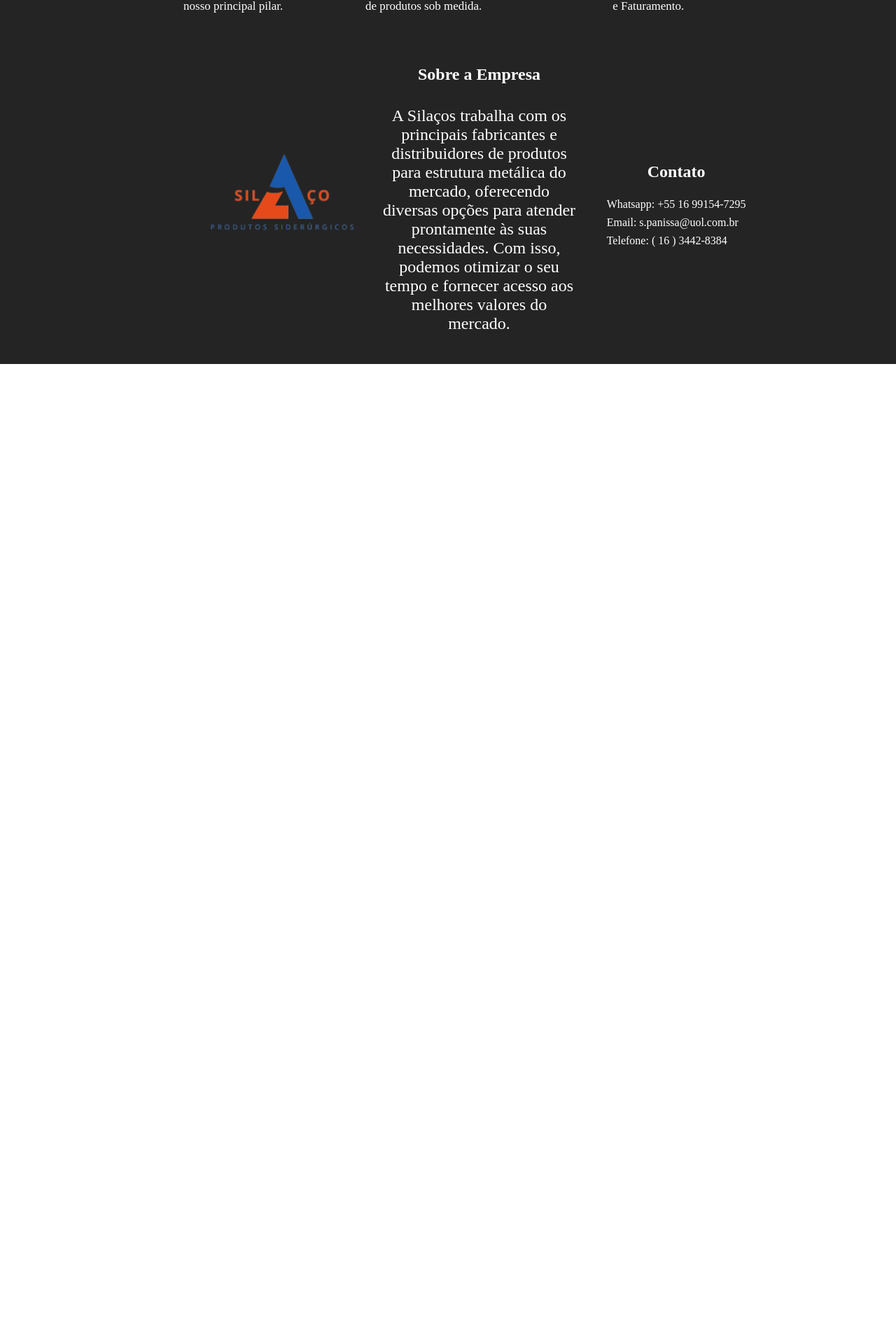
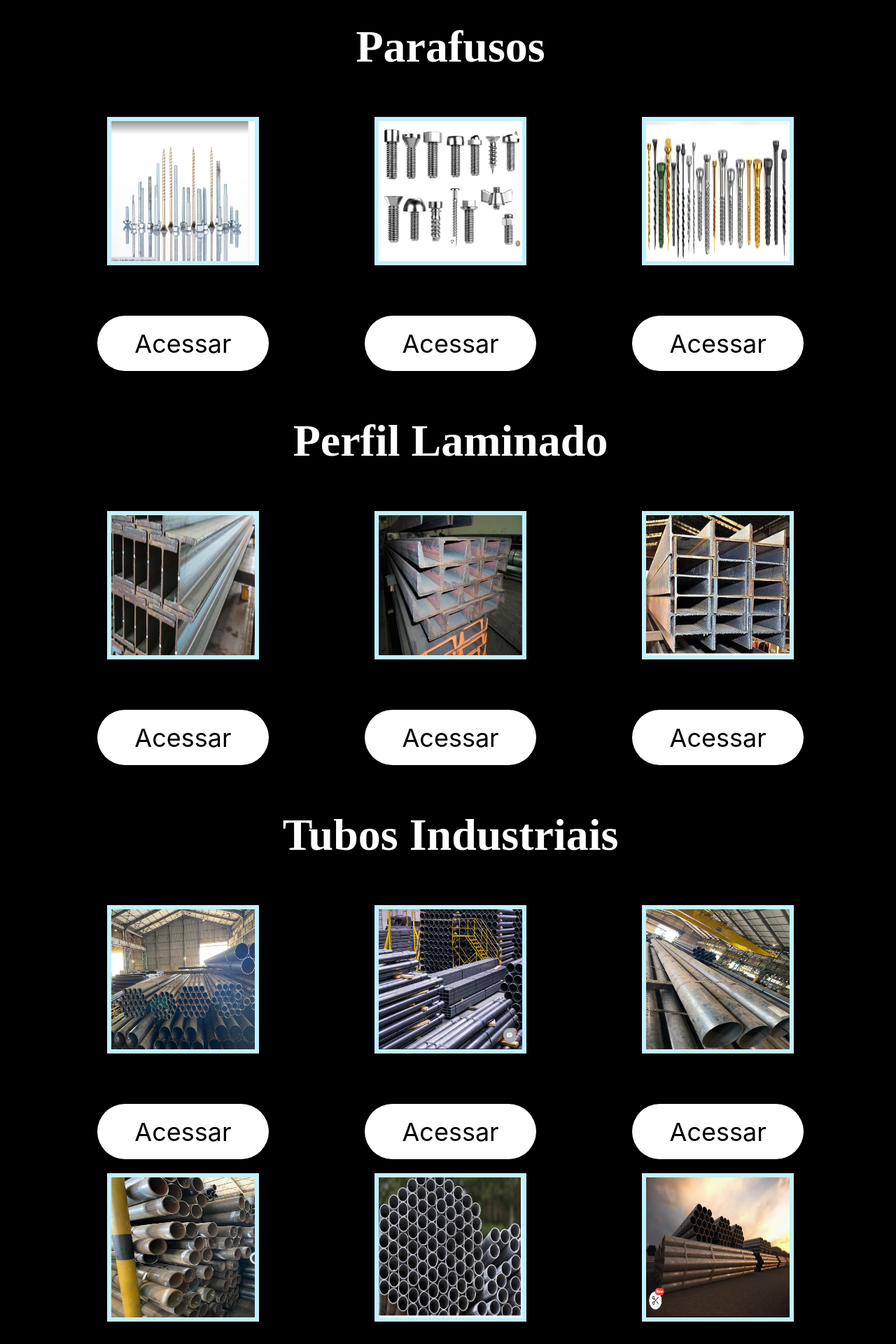
Before and after one commit to Rennan-Pessanha/Serrilharia, a React (Create React App) app: page /Produtos in a window 1280 px wide. Shown: the part 4385-6305 px from the top of the page at 70% size. Before the commit the page ends 4905 px from the top, so only its background shows below. Built offline with nearby package versions, Linux system fonts and the light colour scheme.

Commit message:
Atualização

```diff
--- a/src/Pages/Produtos/Styles.js
+++ b/src/Pages/Produtos/Styles.js
@@ -25,8 +25,6 @@ export const ContentWrapper = styled.div`
   @media (max-width: 768px) {
     margin-left: -5%;
   }
-
-
 `;
 
 export const TitleWrapper = styled.div`
@@ -82,7 +80,7 @@ export const Card = styled.div`
 
 export const CardImage = styled.img`
   width: 60%;
-  height: auto;
+  height: 200px;
   border: 6px solid #C2F0FF;
 
   @media (max-width: 768px) {
--- a/src/Pages/Produtos/index.js
+++ b/src/Pages/Produtos/index.js
@@ -95,6 +95,8 @@ export const Produtos = () => {
         )}
         </C.CardWrapper>
 
+
+
         <C.TitleWrapper>
           <C.Title> Perfis Especiais </C.Title>
         </C.TitleWrapper>
@@ -149,10 +151,91 @@ export const Produtos = () => {
         )}
 
         {renderCard(
-          './Imagem/Produtos/Isopor/isopor2.jpeg',
+          './Imagem/Produtos/Isopor/isopor3.jpeg',
           'Produto 3'
         )}
             </C.CardWrapper>
+
+            <C.TitleWrapper>
+          <C.Title> Parafusos </C.Title>
+        </C.TitleWrapper>
+
+      <C.CardWrapper>
+        {renderCard(
+          './Imagem/Produtos/Parafusos/Parafuso2.jpeg',
+          'Produto 1',
+        )}
+
+        {renderCard(
+          './Imagem/Produtos/Parafusos/Parafuso3.jpeg',
+          'Produto 2',
+        )}
+
+        {renderCard(
+          './Imagem/Produtos/Parafusos/Parafuso1.jpeg',
+          'Produto 3'
+        )}
+            </C.CardWrapper>
+
+            <C.TitleWrapper>
+          <C.Title> Perfil Laminado </C.Title>
+        </C.TitleWrapper>
+
+        <C.CardWrapper>
+        {renderCard(
+          './Imagem/Produtos/Laminado/Perfillaminado2.jpeg',
+          'Produto 1',
+        )}
+
+        {renderCard(
+          './Imagem/Produtos/Laminado/Perfillaminado1.jpeg',
+          'Produto 2',
+        )}
+
+        {renderCard(
+          './Imagem/Produtos/Laminado/perfillaminado3.jpeg',
+          'Produto 3',
+        )}
+        </C.CardWrapper>
+
+        <C.TitleWrapper>
+          <C.Title> Tubos Industriais </C.Title>
+        </C.TitleWrapper>
+
+        <C.CardWrapper>
+        {renderCard(
+          './Imagem/Produtos/TubosIndustriais/tubosin4.jpeg',
+          'Produto 1',
+        )}
+
+        {renderCard(
+          './Imagem/Produtos/TubosIndustriais/Tubo.jpeg',
+          'Produto 2',
+        )}
+
+        {renderCard(
+          './Imagem/Produtos/TubosIndustriais/tuboin2.jpeg',
+          'Produto 3',
+        )}
+        </C.CardWrapper>
+
+        <C.CardWrapper>
+        {renderCard(
+          './Imagem/Produtos/TubosIndustriais/Tubosin.jpeg',
+          'Produto 1',
+        )}
+
+        {renderCard(
+          './Imagem/Produtos/TubosIndustriais/Industriais.jpeg',
+          'Produto 2',
+        )}
+
+        {renderCard(
+          './Imagem/Produtos/TubosIndustriais/Tubos4.jpeg',
+          'Produto 3',
+        )}
+        </C.CardWrapper>
+
 
 
     </C.ContentWrapper>
--- a/src/Pages/ProdutosList/TubosIndustriais/index.js
+++ b/src/Pages/ProdutosList/TubosIndustriais/index.js
@@ -56,7 +56,7 @@ export const TubosIndustriais = () => {
         <C.TextWrapper>
           <C.Paragraph>
 
-          Nossos tubos industriais são fabricados com os mais altos padrões de qualidade e precisão. Utilizamos uma variedade de materiais, incluindo aço carbono, aço inoxidável, alumínio e plástico de alta resistência, para garantir que nossos tubos atendam às necessidades específicas de cada aplicação industrial.
+          Tubos industriais são uma parte essencial de muitos processos e sistemas em uma ampla variedade de indústrias. Eles são projetados para transportar líquidos, gases e até mesmo sólidos em algumas aplicações, desempenhando um papel crucial na condução de fluidos e materiais de um ponto a outro.
             <br />  <br />
           Esses tubos são conhecidos por sua durabilidade e resistência, tornando-os ideais para ambientes desafiadores e condições rigorosas. Eles são utilizados em uma ampla gama de indústrias, desde petróleo e gás até alimentos e bebidas, construção civil, automobilística e muitas outras.
 
```
Also changed, not shown: public/Imagem/Produtos/TubosIndustriais/Tubo.jpeg (added), public/Imagem/Produtos/TubosIndustriais/Tubos4.jpeg (added).
